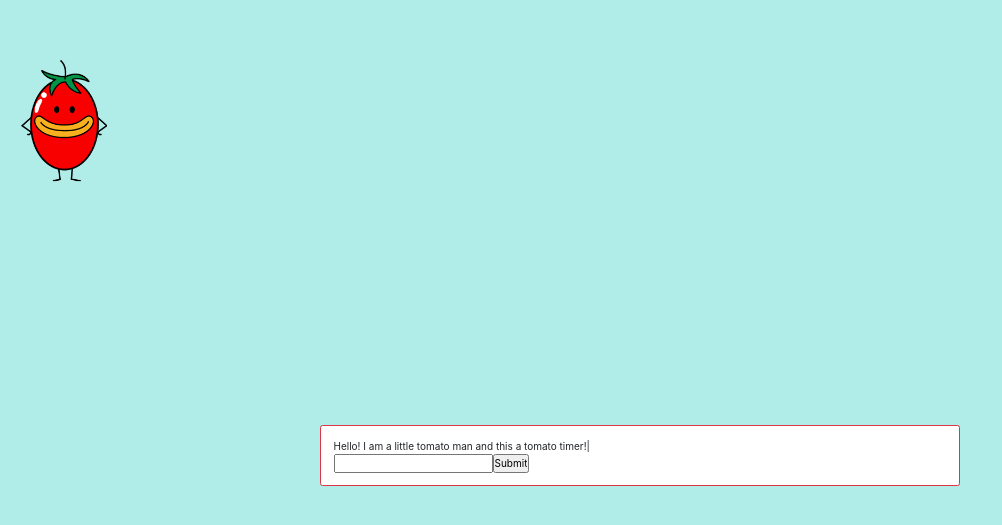
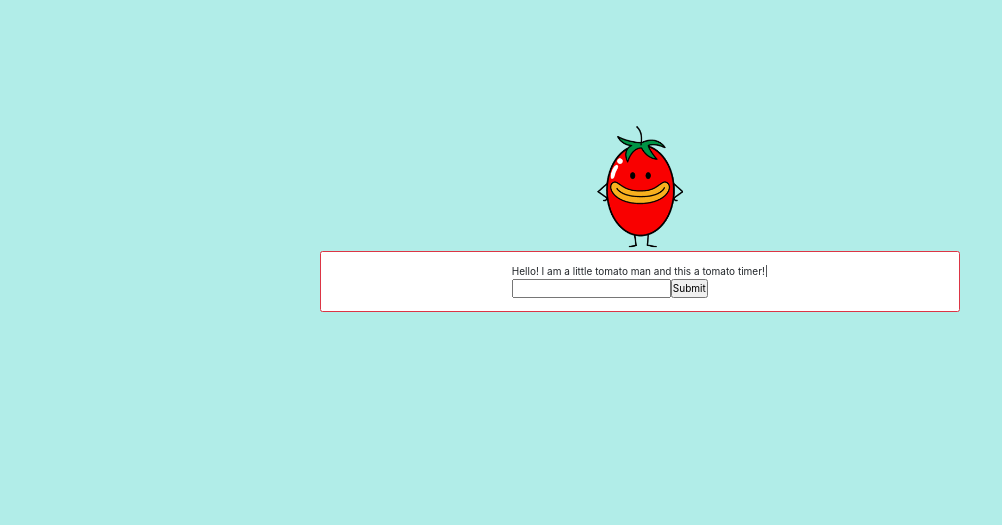
Before and after one commit to alexiscameronfrankel/foodie-focus, a React (Create React App) app: page / in a window 1280 px wide. Shown: the part 183-708 px from the top of the page, without its empty margins (0-1002 px from the left). Built offline with nearby package versions, Linux system fonts and the light colour scheme.

Commit message:
centered elements

```diff
--- a/src/App.css
+++ b/src/App.css
@@ -47,7 +47,18 @@
  }
 
  .home_container{
-  margin: auto;
-  position: relative;
-  top:30vh;
+  display:flex;
+  flex-direction: column;
+  flex-wrap: wrap;
+  justify-content: center;
+  align-items: center;
+
 }
+
+.apply_viewport_height{
+  height:100vh;
+}
+
+#root {
+  min-height: 100vh;
+}
--- a/src/components/Home.js
+++ b/src/components/Home.js
@@ -40,8 +40,8 @@ class Home extends Component {
 
     render() {
         return (
-            <div>
-                <div className="home_container">
+            <div className="apply_viewport_height">
+                <div className="home_container apply_viewport_height">
                 <img src="./tomatoman.png" alt="Logo" style={{ width: '10%'}}/>
                 <Card className="home_container " border="danger" style={{ width: '50%'}}>
                     <Card.Body>
@@ -53,12 +53,12 @@ class Home extends Component {
                         <form onSubmit={this.submitting} className="home-main">
                     {/* <label className="home-main_text">
                     </label> */}
-                    {/* <div> */}
+                    <div>
                         <input type="text" id="fname" name="name" onChange={this.handlePersonTyping} className="home-main_input"/>
 
                         <Link to="/maintimer"><input type="submit" value="Submit" className="home-main_submit"/> </Link>
 
-                    {/* </div> */}
+                    </div>
                 </form>
                     </Card.Body>
                 </Card>
```
